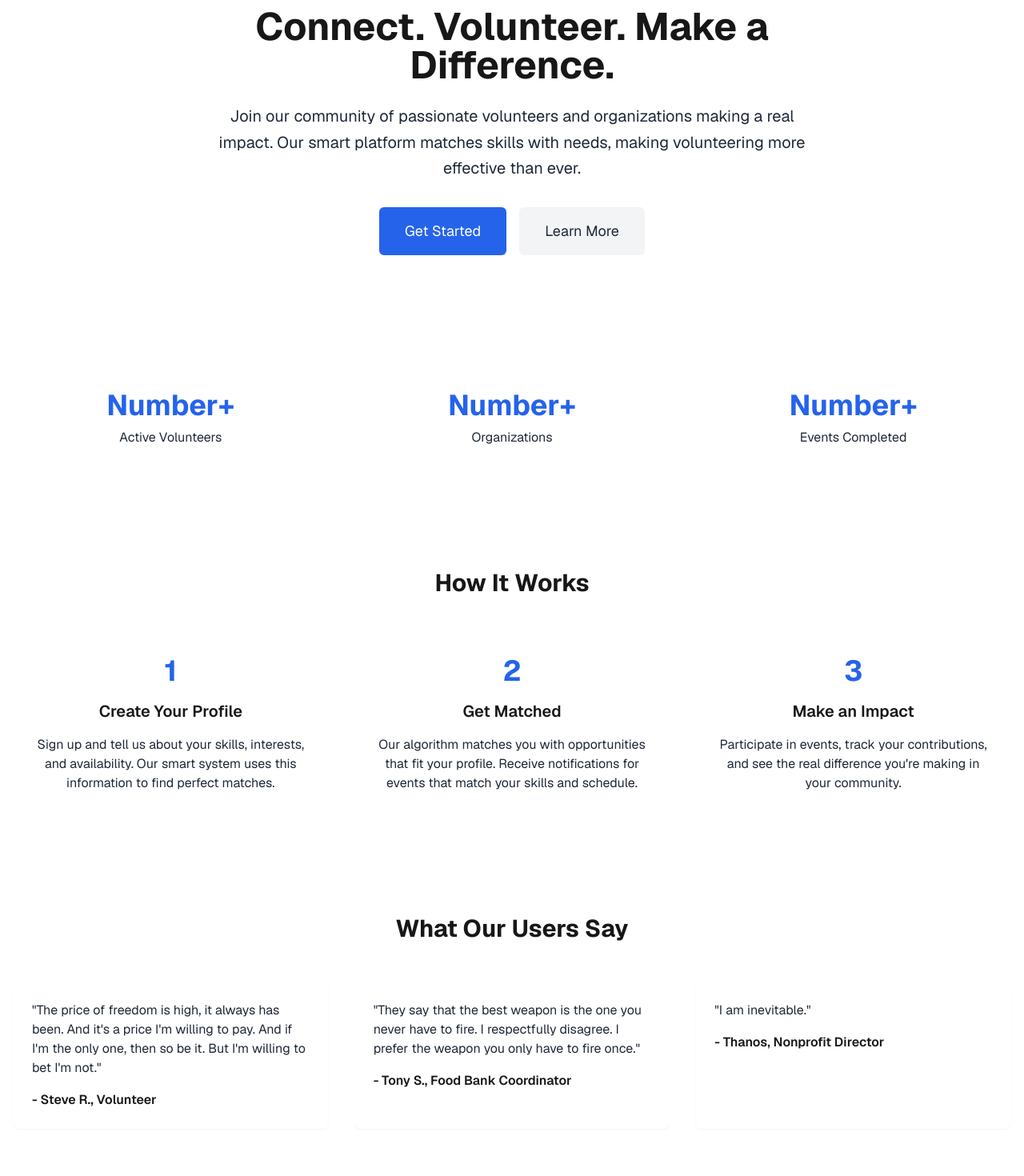
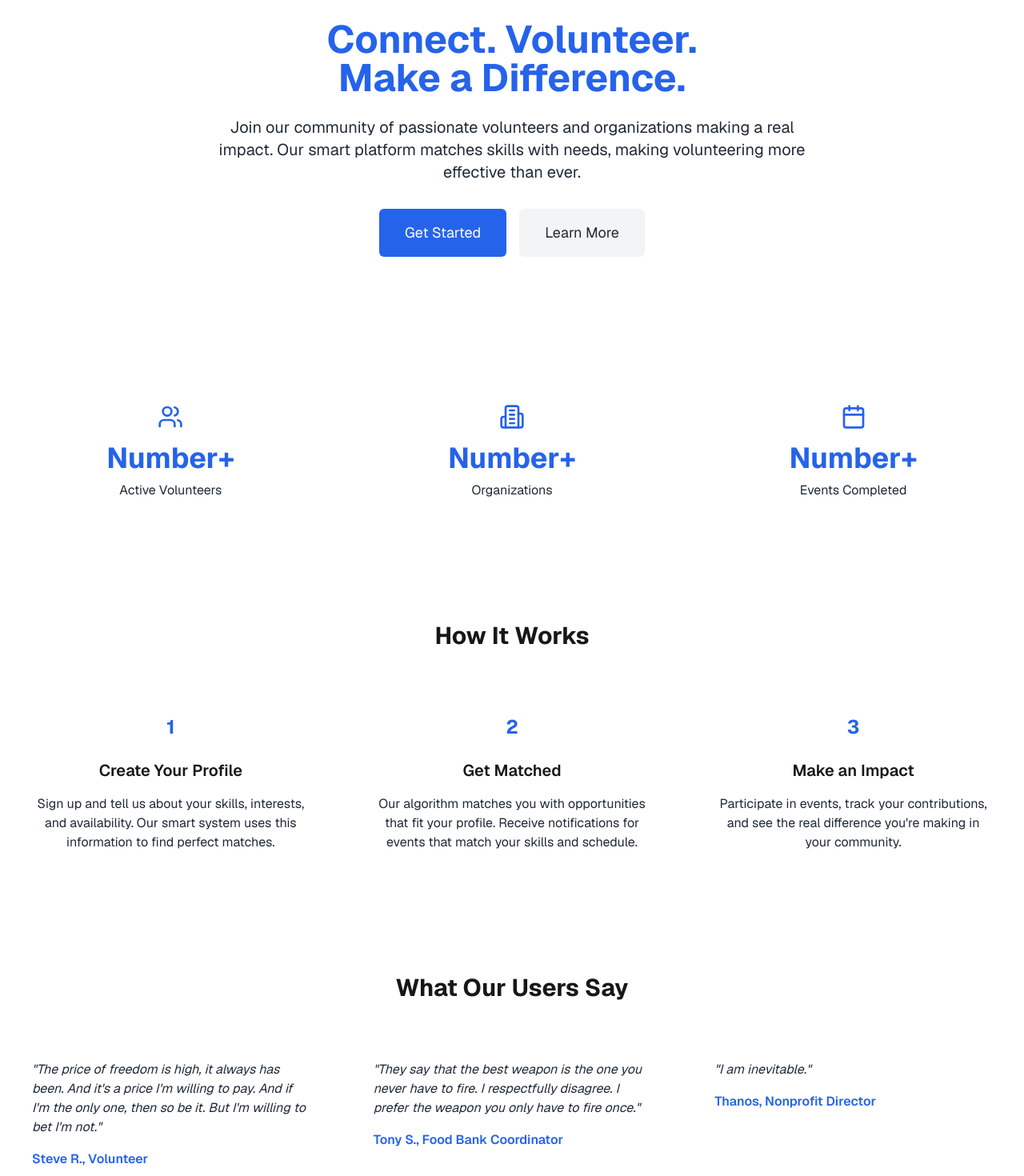
Before and after one commit to adamnelsonarcher/4353-Webapp, a Next.js app: page / in a window 1280 px wide. Shown: the part 140-1610 px from the top of the page at 80% size. Built offline with nearby package versions, Linux system fonts and the light colour scheme.

Commit message:
polished landing page

```diff
--- a/package.json
+++ b/package.json
@@ -15,6 +15,7 @@
     "@headlessui/react": "^2.2.0",
     "@heroicons/react": "^2.2.0",
     "@prisma/client": "^6.3.1",
+    "@radix-ui/react-slot": "^1.2.0",
     "@radix-ui/react-tooltip": "^1.2.4",
     "4353-webapp": "file:",
     "class-variance-authority": "^0.7.1",
@@ -23,6 +24,7 @@
     "firebase-admin": "^13.2.0",
     "jspdf": "^3.0.1",
     "jspdf-autotable": "^5.0.2",
+    "lucide-react": "^0.503.0",
     "next": "15.1.6",
     "next-auth": "^4.24.11",
     "prisma": "^6.3.1",
--- a/src/app/page.tsx
+++ b/src/app/page.tsx
@@ -1,38 +1,61 @@
+'use client';
+
 import Image from "next/image";
+import Link from "next/link";
 import { Button } from "@/components/ui/button";
+import { ArrowRight, Users, Building2, Calendar, ChevronDown } from "lucide-react";
 
 export default function Home() {
+  const scrollToSection = (id: string) => {
+    const element = document.getElementById(id);
+    if (element) {
+      element.scrollIntoView({ behavior: 'smooth' });
+    }
+  };
+
   return (
     <div className="min-h-screen bg-background">
       {/* Header */}
-      <header className="border-b border-secondary">
+      <header className="border-b border-secondary sticky top-0 bg-background/95 backdrop-blur supports-[backdrop-filter]:bg-background/60 z-50">
         <div className="container mx-auto px-4 py-4 flex justify-between items-center">
-          <h1 className="text-2xl font-bold text-primary">Volunteer Connect</h1>
+          <Link href="/" className="flex items-center space-x-2">
+            <div className="w-8 h-8 rounded-full bg-primary flex items-center justify-center">
+              <span className="text-primary-foreground font-bold">VC</span>
+            </div>
+            <h1 className="text-2xl font-bold text-primary">Volunteer Connect</h1>
+          </Link>
           <div className="space-x-4">
-            <Button href="/volunteer/login" variant="secondary" size="sm" className="hover:opacity-90 transition-opacity">
-              Volunteer Login
+            <Button asChild variant="secondary" size="sm" className="hover:opacity-90 transition-opacity">
+              <Link href="/volunteer/login">Volunteer Login</Link>
             </Button>
-            <Button href="/organization/login" variant="primary" size="sm" className="hover:opacity-90 transition-opacity">
-              Organization Login
+            <Button asChild variant="primary" size="sm" className="hover:opacity-90 transition-opacity">
+              <Link href="/organization/login">Organization Login</Link>
             </Button>
           </div>
         </div>
       </header>
 
       {/* Hero Section */}
-      <section className="bg-secondary/30 py-20">
+      <section className="bg-gradient-to-b from-secondary/30 to-background py-24">
         <div className="container mx-auto px-4">
           <div className="max-w-3xl mx-auto text-center">
-            <h2 className="text-5xl font-bold mb-6">Connect. Volunteer. Make a Difference.</h2>
-            <p className="text-xl mb-8 text-secondary-foreground leading-relaxed">
+            <h2 className="text-4xl sm:text-5xl font-bold mb-6 text-primary [text-wrap:balance]">
+              Connect. Volunteer. Make a Difference.
+            </h2>
+            <p className="text-lg sm:text-xl mb-8 text-secondary-foreground leading-relaxed">
               Join our community of passionate volunteers and organizations making a real impact.
               Our smart platform matches skills with needs, making volunteering more effective than ever.
             </p>
             <div className="space-x-4">
-              <Button href="/register" variant="primary" size="lg" className="hover:opacity-90 transition-opacity">
-                Get Started
+              <Button asChild variant="primary" size="lg" className="hover:opacity-90 transition-opacity">
+                <Link href="/register">Get Started</Link>
               </Button>
-              <Button href="#how-it-works" variant="secondary" size="lg" className="hover:opacity-90 transition-opacity">
+              <Button
+                variant="secondary"
+                size="lg"
+                className="hover:opacity-90 transition-opacity"
+                onClick={() => scrollToSection('how-it-works')}
+              >
                 Learn More
               </Button>
             </div>
@@ -43,16 +66,19 @@ export default function Home() {
       {/* Statistics Section */}
       <section className="py-16 bg-background">
         <div className="container mx-auto px-4">
-          <div className="grid grid-cols-1 md:grid-cols-3 gap-8 text-center">
-            <div className="p-6">
+          <div className="grid grid-cols-1 md:grid-cols-3 gap-8">
+            <div className="p-6 text-center hover:bg-secondary/5 rounded-lg transition-colors">
+              <Users className="h-8 w-8 mx-auto mb-4 text-primary" />
               <div className="text-4xl font-bold text-primary mb-2">Number+</div>
               <div className="text-secondary-foreground">Active Volunteers</div>
             </div>
-            <div className="p-6">
+            <div className="p-6 text-center hover:bg-secondary/5 rounded-lg transition-colors">
+              <Building2 className="h-8 w-8 mx-auto mb-4 text-primary" />
               <div className="text-4xl font-bold text-primary mb-2">Number+</div>
               <div className="text-secondary-foreground">Organizations</div>
             </div>
-            <div className="p-6">
+            <div className="p-6 text-center hover:bg-secondary/5 rounded-lg transition-colors">
+              <Calendar className="h-8 w-8 mx-auto mb-4 text-primary" />
               <div className="text-4xl font-bold text-primary mb-2">Number+</div>
               <div className="text-secondary-foreground">Events Completed</div>
             </div>
@@ -65,73 +91,79 @@ export default function Home() {
         <div className="container mx-auto px-4">
           <h2 className="text-3xl font-bold text-center mb-12">How It Works</h2>
           <div className="grid md:grid-cols-3 gap-8">
-            <div className="text-center p-6">
-              <div className="text-4xl font-bold text-primary mb-4">1</div>
-              <h3 className="text-xl font-semibold mb-4">Create Your Profile</h3>
-              <p className="text-secondary-foreground">
-                Sign up and tell us about your skills, interests, and availability.
-                Our smart system uses this information to find perfect matches.
-              </p>
-            </div>
-            <div className="text-center p-6">
-              <div className="text-4xl font-bold text-primary mb-4">2</div>
-              <h3 className="text-xl font-semibold mb-4">Get Matched</h3>
-              <p className="text-secondary-foreground">
-                Our algorithm matches you with opportunities that fit your profile.
-                Receive notifications for events that match your skills and schedule.
-              </p>
-            </div>
-            <div className="text-center p-6">
-              <div className="text-4xl font-bold text-primary mb-4">3</div>
-              <h3 className="text-xl font-semibold mb-4">Make an Impact</h3>
-              <p className="text-secondary-foreground">
-                Participate in events, track your contributions, and see the real
-                difference you're making in your community.
-              </p>
-            </div>
+            {[
+              {
+                step: 1,
+                title: "Create Your Profile",
+                description: "Sign up and tell us about your skills, interests, and availability. Our smart system uses this information to find perfect matches."
+              },
+              {
+                step: 2,
+                title: "Get Matched",
+                description: "Our algorithm matches you with opportunities that fit your profile. Receive notifications for events that match your skills and schedule."
+              },
+              {
+                step: 3,
+                title: "Make an Impact",
+                description: "Participate in events, track your contributions, and see the real difference you're making in your community."
+              }
+            ].map((item) => (
+              <div key={item.step} className="text-center p-6 rounded-lg hover:bg-background transition-colors">
+                <div className="w-12 h-12 rounded-full bg-primary/10 text-primary flex items-center justify-center mx-auto mb-4 text-2xl font-bold">
+                  {item.step}
+                </div>
+                <h3 className="text-xl font-semibold mb-4">{item.title}</h3>
+                <p className="text-secondary-foreground">{item.description}</p>
+              </div>
+            ))}
           </div>
         </div>
       </section>
 
       {/* Testimonials Section */}
-      <section className="py-16 bg-secondary/10">
+      <section className="py-16 bg-background">
         <div className="container mx-auto px-4">
           <h2 className="text-3xl font-bold text-center mb-12">What Our Users Say</h2>
           <div className="grid md:grid-cols-2 lg:grid-cols-3 gap-8">
-            <div className="p-6 bg-background rounded-lg shadow-sm">
-              <p className="text-secondary-foreground mb-4">
-                "The price of freedom is high, it always has been.
-                And it's a price I'm willing to pay. And if I'm the only one, then so be it. But I'm willing to bet I'm not."
-              </p>
-              <p className="font-semibold">- Steve R., Volunteer</p>
-            </div>
-            <div className="p-6 bg-background rounded-lg shadow-sm">
-              <p className="text-secondary-foreground mb-4">
-                "They say that the best weapon is the one you never have to fire.
-                I respectfully disagree. I prefer the weapon you only have to fire once."
-              </p>
-              <p className="font-semibold">- Tony S., Food Bank Coordinator</p>
-            </div>
-            <div className="p-6 bg-background rounded-lg shadow-sm">
-              <p className="text-secondary-foreground mb-4">
-                "I am inevitable."
-              </p>
-              <p className="font-semibold">- Thanos, Nonprofit Director</p>
-            </div>
+            {[
+              {
+                quote: "The price of freedom is high, it always has been. And it's a price I'm willing to pay. And if I'm the only one, then so be it. But I'm willing to bet I'm not.",
+                author: "Steve R., Volunteer"
+              },
+              {
+                quote: "They say that the best weapon is the one you never have to fire. I respectfully disagree. I prefer the weapon you only have to fire once.",
+                author: "Tony S., Food Bank Coordinator"
+              },
+              {
+                quote: "I am inevitable.",
+                author: "Thanos, Nonprofit Director"
+              }
+            ].map((testimonial, index) => (
+              <div
+                key={index}
+                className="p-6 bg-secondary/5 rounded-lg hover:bg-secondary/10 transition-colors"
+              >
+                <p className="text-secondary-foreground mb-4 italic">"{testimonial.quote}"</p>
+                <p className="font-semibold text-primary">{testimonial.author}</p>
+              </div>
+            ))}
           </div>
         </div>
       </section>
 
       {/* CTA Section */}
-      <section className="py-16 bg-primary text-primary-foreground">
+      <section className="py-16 bg-gradient-to-b from-primary to-primary/90 text-primary-foreground">
         <div className="container mx-auto px-4 text-center">
           <h2 className="text-3xl font-bold mb-6">Ready to Make a Difference?</h2>
-          <p className="text-xl mb-8 max-w-2xl mx-auto">
+          <p className="text-xl mb-8 max-w-2xl mx-auto opacity-90">
             Join our community today and start connecting with meaningful volunteer opportunities
             that match your skills and availability.
           </p>
-          <Button href="/register" variant="secondary" size="lg" className="hover:opacity-90 transition-opacity">
-            Get Started Now
+          <Button asChild variant="secondary" size="lg" className="hover:opacity-90 transition-opacity group">
+            <Link href="/register">
+              Get Started Now
+              <ArrowRight className="ml-2 h-4 w-4 group-hover:translate-x-1 transition-transform" />
+            </Link>
           </Button>
         </div>
       </section>
@@ -140,8 +172,8 @@ export default function Home() {
       <footer className="border-t border-secondary">
         <div className="container mx-auto px-4 py-8">
           <div className="text-center text-sm text-secondary-foreground">
-            <p>Built for Group 1 in Singh's COSC4353. Not a real website.</p>
-            <p>© 2025 Volunteer Connect. All rights reserved.</p>
+            <p className="mb-2">Built for Group 1 in Singh's COSC4353. Not a real website.</p>
+            <p>© {new Date().getFullYear()} Volunteer Connect. All rights reserved.</p>
           </div>
         </div>
       </footer>
--- a/src/components/ui/button.tsx
+++ b/src/components/ui/button.tsx
@@ -1,19 +1,16 @@
-import Link from "next/link";
+import * as React from "react";
+import { Slot } from "@radix-ui/react-slot";
+import { cn } from "@/lib/utils";
 
 interface ButtonProps extends React.ButtonHTMLAttributes<HTMLButtonElement> {
   variant?: 'primary' | 'secondary' | 'accent';
   size?: 'sm' | 'md' | 'lg';
-  href?: string;
+  asChild?: boolean;
 }
 
-export function Button({
-  variant = 'primary',
-  size = 'md',
-  className = '',
-  href,
-  ...props
-}: ButtonProps) {
-  const baseStyles = "inline-block rounded-md transition-colors text-center";
+const Button = React.forwardRef<HTMLButtonElement, ButtonProps>(
+  ({ className, variant = 'primary', size = 'md', asChild = false, ...props }, ref) => {
+    const Comp = asChild ? Slot : "button";
 
     const variants = {
       primary: "bg-primary text-primary-foreground hover:bg-primary/90",
@@ -27,23 +24,21 @@ export function Button({
       lg: "px-8 py-4 text-lg"
     };
 
-  const combinedClassName = `${baseStyles} ${variants[variant]} ${sizes[size]} ${className}`;
-
-  if (href) {
     return (
-      <Link
-        href={href}
-        className={combinedClassName}
-      >
-        {props.children}
-      </Link>
-    );
-  }
-
-  return (
-    <button
-      className={combinedClassName}
+      <Comp
+        className={cn(
+          "inline-block rounded-md transition-colors text-center",
+          variants[variant],
+          sizes[size],
+          className
+        )}
+        ref={ref}
         {...props}
       />
     );
   }
+);
+
+Button.displayName = "Button";
+
+export { Button, type ButtonProps };
```
Also changed, not shown: src/app/organization/login/page.tsx (+10 -5 lines), src/app/organization/register/page.tsx (+8 -2 lines), src/app/register/page.tsx (+27 -9 lines), src/app/volunteer/login/page.tsx (+6 -3 lines), src/app/volunteer/register/page.tsx (+13 -5 lines), 1 other file (tests, documents, lock files or other folders). Lines whose indentation alone changed are shown as unchanged.
